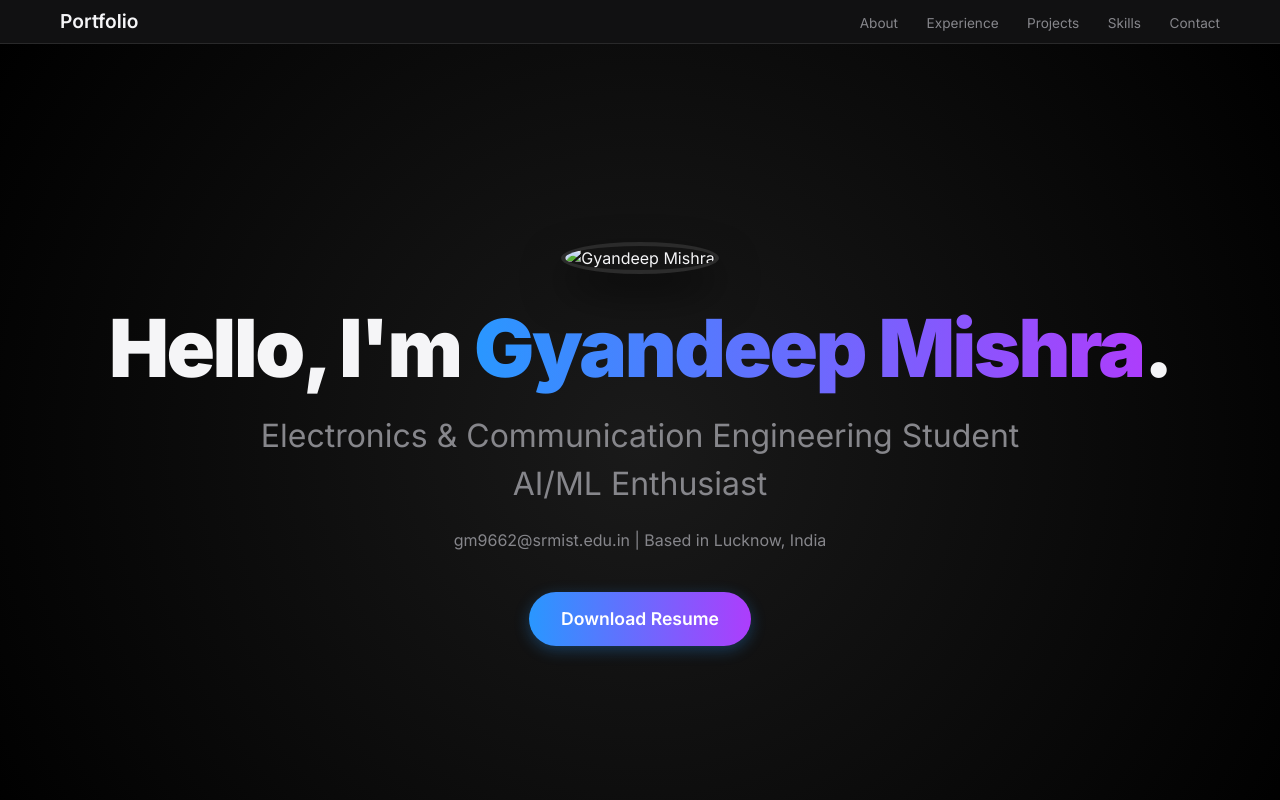
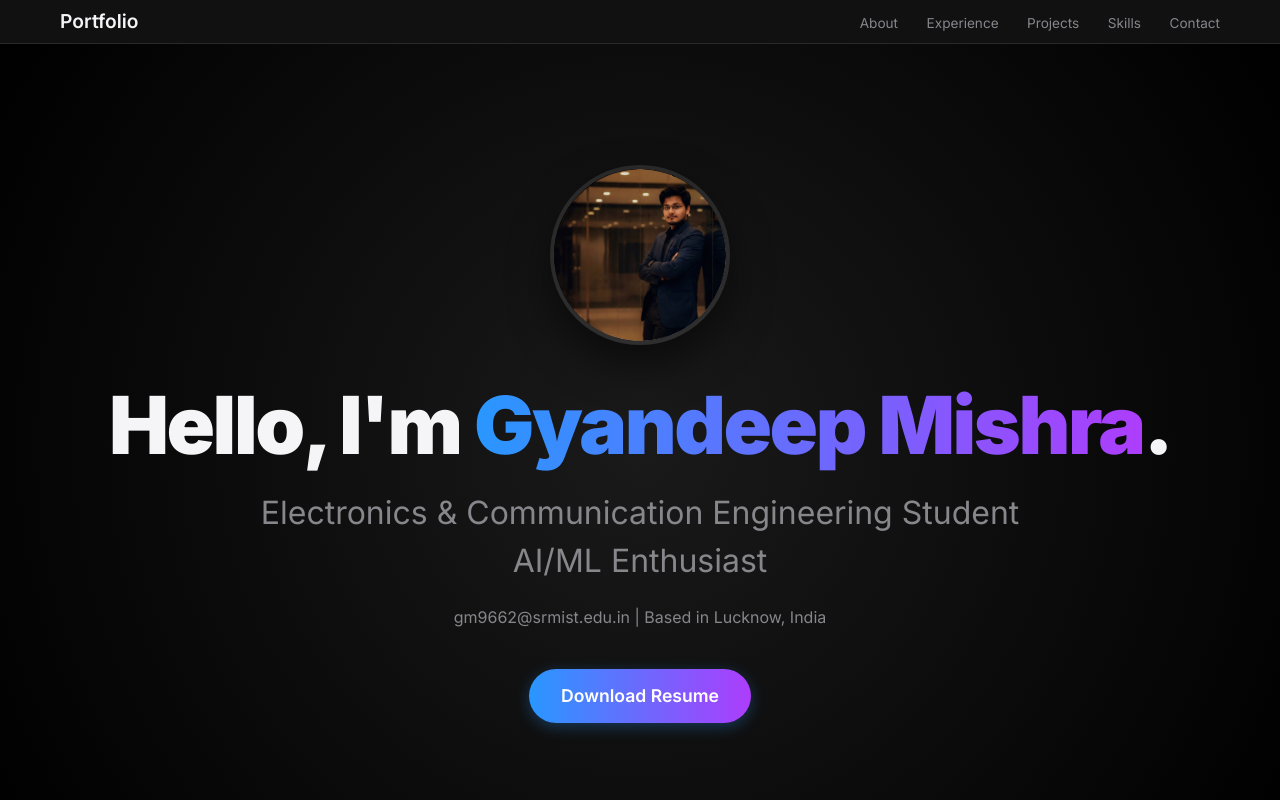
Before and after one commit to Atomic-Intence20/portfolio, a plain HTML site: page index.html in a window 1280 px wide. Shown: the top 800 px of the page. Drawn offline with Linux system fonts and the light colour scheme.

Commit message:
Update index.html

```diff
--- a/index.html
+++ b/index.html
@@ -29,7 +29,7 @@
         <section id="hero" class="hero-section">
             <div class="hero-content">
                 <div class="profile-container">
-                    <img src="./images/profile.png" alt="Gyandeep Mishra" class="profile-img">
+                    <img src="profile.png" alt="Gyandeep Mishra" class="profile-img">
                 </div>
                 <h1 class="scroll-reveal">Hello, I'm <span class="highlight">Gyandeep Mishra</span>.</h1>
                 <p class="subtitle scroll-reveal delay-1">Electronics & Communication Engineering Student<br>AI/ML
```
